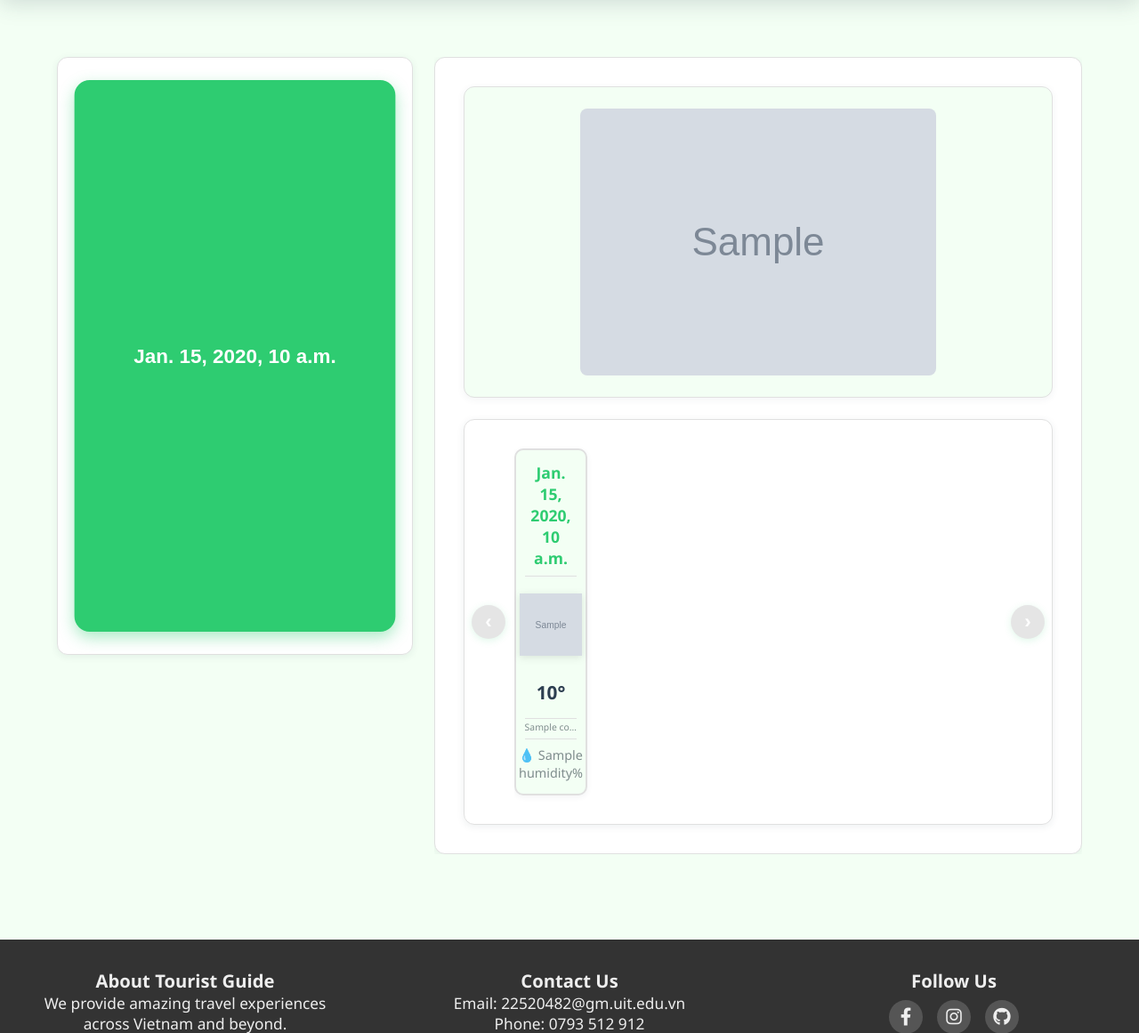
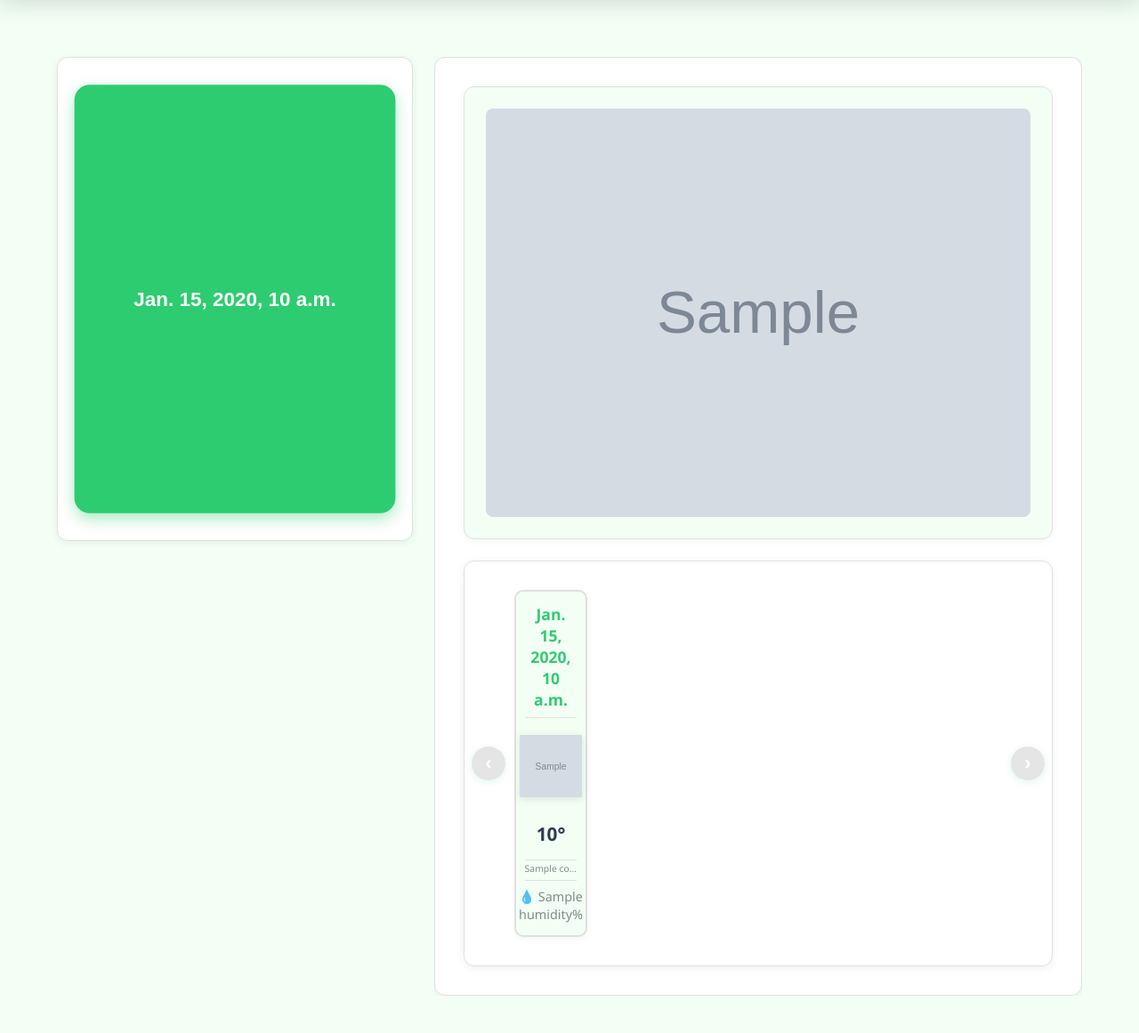
Before and after one commit to howardVoxcan/IE104_GoHCMC, a Django app: template GoHCMC/templates/page/weather/index.html in a window 1280 px wide. Shown: the part 96-1257 px from the top of the page at 89% size. Run offline with Django 5.2, Linux system fonts and the light colour scheme; the template is opened without the code that fills it: most values are stand-ins (such as "Sample title", 1, 10 or a date in 2020); grey boxes marked "Sample" are stand-in pictures; parts of the project's set-up code (start-up, migrations or seed data) failed here and were passed over.

Commit message:
Weather.css customization

```diff
--- a/GoHCMC/static/css/weather.css
+++ b/GoHCMC/static/css/weather.css
@@ -76,7 +76,7 @@
 .weather-chart {
   flex: 1;
   min-height: 260px;
-  max-width: 70%;
+  max-width: 80%;
   display: flex;
   align-items: center;
   justify-content: center;
@@ -316,7 +316,7 @@
   border-radius: 12px;
   padding: 3rem 2rem;
   box-shadow: 0 2px 8px rgba(44, 62, 80, 0.08);
-  height: calc(100vh - var(--header-height) - 4rem);
+  height: calc(100vh - var(--header-height) - 12rem);
   position: sticky;
   top: calc(var(--header-height) + 1rem);
   justify-content: space-evenly;
@@ -347,6 +347,15 @@
   border-color: var(--primary);
   box-shadow: 0 6px 16px rgba(46, 204, 113, 0.4);
   transform: scale(1.08);
+}
+
+/* Vô hiệu hóa hover khi đã active */
+.tab-btn.active:hover {
+  background: var(--primary);
+  color: #fff;
+  border-color: var(--primary);
+  transform: scale(1.08);
+  box-shadow: 0 6px 16px rgba(46, 204, 113, 0.4);
 }
 
 .tab-btn:hover {
@@ -399,14 +408,15 @@
   justify-content: center;
   align-items: center;
   box-shadow: 0 2px 8px rgba(44, 62, 80, 0.06);
-  min-height: 350px;
+  min-height: 400px;
   max-width: 100%;
 }
 
 /* Ảnh chart (2 phiên bản) */
 .chart-image-container .chart-img {
   max-width: 100%;
-  max-height: 400px;
+  width: 100%;
+  max-height: 650px;
   height: auto;
   border-radius: 8px;
   object-fit: contain;
```
